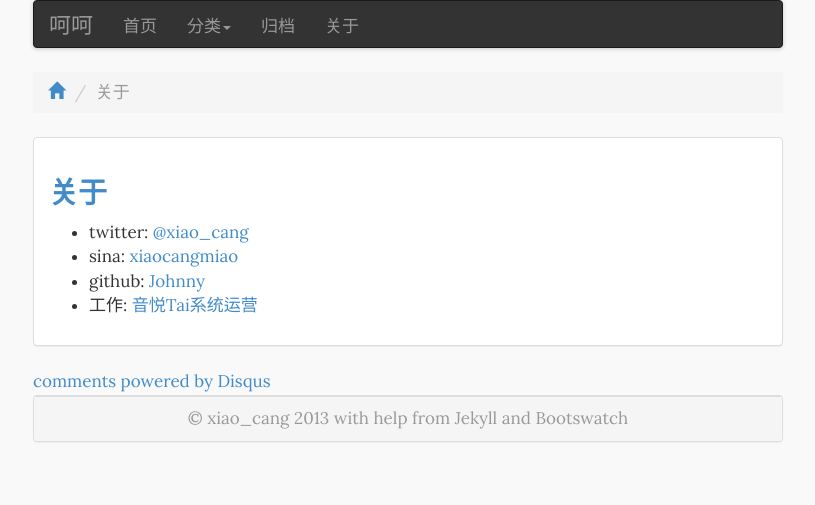
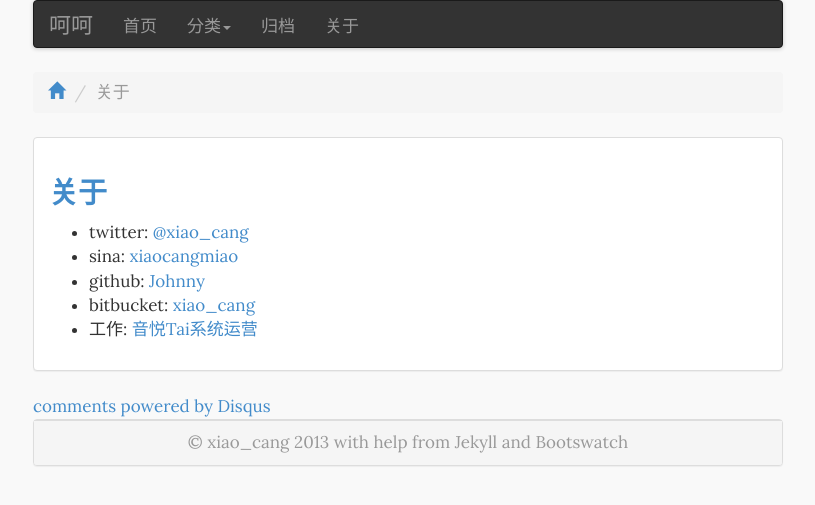
Before and after one commit to johnnywang1991/blog, a Jekyll site: the page built from about.md, in a window 1280 px wide. Shown: the top 505 px of the page, without its empty margins (232-1047 px from the left). Built offline with Jekyll 4.4.1, drawn with Linux system fonts in a browser that asks for light colours; nearby versions of some CDN libraries; Markdown is read by kramdown in place of the engine named in the settings; comment, search, counter and statistics services are not loaded.

Commit message:
add bitbucket

```diff
--- a/about.md
+++ b/about.md
@@ -5,4 +5,5 @@ title: 关于
 - twitter: [@xiao_cang](https:/twitter.com/xiao_cang)
 - sina: [xiaocangmiao](http://weibo.com/xiaocangmiao)
 - github: [Johnny](https://github.com/johnnywang1991)
+- bitbucket: [xiao_cang](http://git.addcp.com)
 - 工作: [音悦Tai系统运营](http://www.yinyuetai.com)
```
